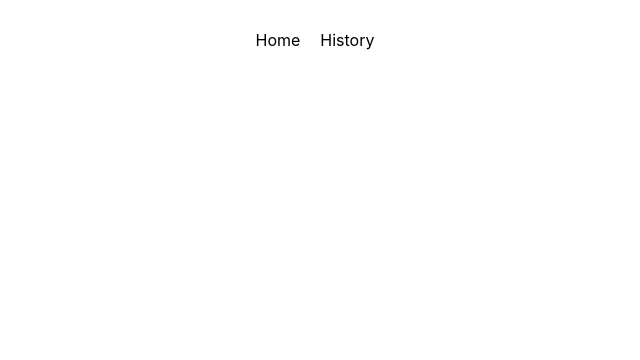
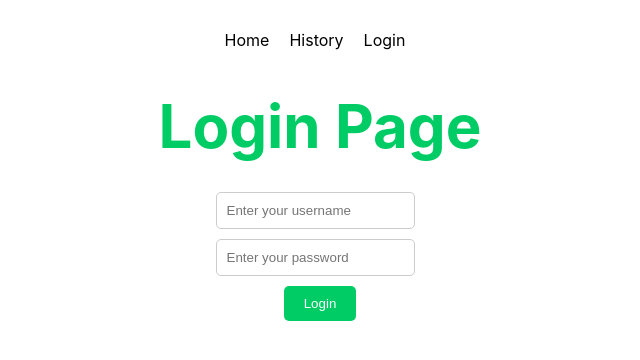
Before and after one commit to Tanapon65030/local_website_Short_URL-, a React (Create React App) app: page /login in a window 1280 px wide. Before the commit this address had no page. Shown: the top 360 px of the page, without its empty margins (320-960 px from the left). Built offline with nearby package versions, Linux system fonts and the light colour scheme.

Commit message:
add login
add login

```diff
--- a/package.json
+++ b/package.json
@@ -7,6 +7,7 @@
     "@testing-library/react": "^13.4.0",
     "@testing-library/user-event": "^13.5.0",
     "axios": "^1.6.8",
+    "qrcode": "^1.5.3",
     "qrcode.react": "^3.1.0",
     "react": "^18.2.0",
     "react-dom": "^18.2.0",
@@ -38,5 +39,4 @@
       "last 1 safari version"
     ]
   }
-
 }
--- a/src/App.css
+++ b/src/App.css
@@ -28,7 +28,7 @@ nav ul li a:hover {
   flex-direction: column;
   align-items: center;
   justify-content: center;
-  min-height: 30vh;
+  min-height: 20vh;
   padding: 10px;
 }
 
@@ -181,3 +181,44 @@ nav ul li a:hover {
 .close-qr-button:hover {
   background-color: gray; /* Darker on hover */
 }
+
+.url_History {
+  display: flex;
+  flex-direction: column;
+  align-items: center;
+  margin: 20px;
+}
+
+.url_History_div{
+  background: #f0f0f0;
+  margin: 10px;
+  padding: 20px;
+  border-radius: 8px;
+  width: 100%;
+  max-width: 600px;
+  display: flex;
+  justify-content: space-between;
+  align-items: center;
+}
+
+.url_History_div2{
+  display: flex;
+  flex-direction: column;
+  align-items: center;
+  gap: 10px;
+}
+
+.login-container {
+  display: flex;
+  justify-content: center; /* จัดให้อยู่กึ่งกลางตามแนวนอน */
+  align-items: center; /* จัดให้อยู่กึ่งกลางตามแนวดิ่ง */
+  height: 100vh; /* ให้สูงเท่ากับความสูงของหน้าจอ */
+}
+
+/* เพิ่มการจัดระยะห่างรอบขอบ */
+.login-container > div {
+  padding: 20px;
+  border: 1px solid #ccc;
+  border-radius: 5px;
+  background-color: #f9f9f9;
+}
--- a/src/App.js
+++ b/src/App.js
@@ -2,6 +2,7 @@ import React from 'react';
 import { BrowserRouter as Router, Routes, Route, Link } from 'react-router-dom';
 import UrlForm from './components/UrlForm';
 import UrlHistory from './components/UrlHistory';
+import Login from './components/Login';
 import './App.css';
 
 function App() {
@@ -16,12 +17,16 @@ function App() {
                         <li>
                             <Link to="/history">History</Link>
                         </li>
+                        <li>
+                            <Link to="/login">Login</Link>
+                        </li>
                     </ul>
                 </nav>
 
                 <Routes>
                     <Route path="/" element={<UrlForm />} />
                     <Route path="/history" element={<UrlHistory />} />
+                    <Route path="/login" element={<Login />} />
                 </Routes>
             </div>
         </Router>
--- /dev/null
+++ b/src/components/Login.js
@@ -0,0 +1,70 @@
+import React, { useState, useEffect } from 'react';
+import '../App.css';
+
+const Login = () => {
+  const [username, setUsername] = useState('');
+  const [password, setPassword] = useState('');
+  const [isLoggedIn, setIsLoggedIn] = useState(false);
+
+  useEffect(() => {
+    const storedIsLoggedIn = localStorage.getItem('isLoggedIn') === 'true';
+    setIsLoggedIn(storedIsLoggedIn);
+  }, []);
+
+  const handleLogin = () => {
+    if (username === 'admin' && password === 'admin') {
+      console.log('Login successful');
+      setIsLoggedIn(true);
+      localStorage.setItem('isLoggedIn', 'true');
+    } else {
+      console.log('Invalid username or password');
+    }
+  };
+
+  const handleLogout = () => {
+    setIsLoggedIn(false);
+    setUsername('');
+    setPassword('');
+    localStorage.setItem('isLoggedIn', 'false');
+  };
+
+  return (
+    <div>
+      {isLoggedIn ? (
+        <div className="url-form-title-container">
+            <h1 className="url-form-title">Welcome</h1>
+            <div style={{ marginTop: '20px' }}>
+                <button onClick={handleLogout} className="url-submit-button">Logout</button>
+            </div>
+        </div>
+      ) : (
+        <div className="url-form-title-container">
+          <h1 className="url-form-title">Login Page</h1>
+          <div style={{ marginTop: '30px' }}>
+            <input
+              type="text"
+              placeholder="Enter your username"
+              value={username}
+              onChange={(e) => setUsername(e.target.value)}
+              className="url-input"
+            />
+          </div>
+          <div style={{ marginTop: '10px' }}>
+            <input
+              type="password"
+              placeholder="Enter your password"
+              value={password}
+              onChange={(e) => setPassword(e.target.value)}
+              className="url-input"
+            />
+          </div >
+          <div style={{ marginTop: '10px' }}>
+            <button onClick={handleLogin} className="url-submit-button">Login</button>
+          </div>
+        </div>
+      )}
+    </div>
+  );
+}
+
+export default Login;
--- a/src/components/UrlHistory.js
+++ b/src/components/UrlHistory.js
@@ -1,10 +1,12 @@
 import React, { useEffect, useState, useCallback } from 'react';
 import QRCode from 'qrcode.react';
+import '../App.css';
 
 function UrlHistory() {
     const [urls, setUrls] = useState([]);
     const [isQrModalOpen, setQrModalOpen] = useState(false);
     const [currentQrUrl, setCurrentQrUrl] = useState('');
+    const [isLoggedIn, setIsLoggedIn] = useState(false); // เพิ่มสถานะการเข้าสู่ระบบ
     const defaultProxy = "https://boom-short-url.onrender.com";
 
     const fetchUrls = useCallback(() => {
@@ -16,6 +18,8 @@ function UrlHistory() {
 
     useEffect(() => {
         fetchUrls();
+        const storedIsLoggedIn = localStorage.getItem('isLoggedIn') === 'true'; // ตรวจสอบสถานะการเข้าสู่ระบบจาก Local Storage
+        setIsLoggedIn(storedIsLoggedIn); // กำหนดค่าให้กับตัวแปร state
     }, [fetchUrls]);
 
     const deleteUrl = (id) => {
@@ -34,19 +38,19 @@ function UrlHistory() {
     };
 
     return (
-        <div style={{ display: 'flex', flexDirection: 'column', alignItems: 'center', margin: '20px' }}>
+        <div className="url_History">
             <h1 className="url-form-title">URL History</h1>
             <ul style={{ listStyle: 'none', padding: 0 }}>
                 {urls.map(url => (
-                    <li key={url._id} style={{ background: '#f0f0f0', margin: '10px', padding: '20px', borderRadius: '8px', width: '100%', maxWidth: '600px', display: 'flex', justifyContent: 'space-between', alignItems: 'center' }}>
+                    <li key={url._id} className="url_History_div">
                         <div style={{ wordBreak: 'break-all', flex: 1, marginRight: '30px' }}>
                             <div><strong>Short URL:</strong> <a href={`${defaultProxy}/${url.short}`} target="_blank" rel="noopener noreferrer">{`${defaultProxy}/${url.short}`}</a></div>
                             <div><strong>Full URL:</strong> <a href={url.full} target="_blank" rel="noopener noreferrer">{url.full}</a></div>
                             <div><strong>Clicks:</strong> {url.clicks}</div>
                         </div>
-                        <div style={{ display: 'flex', flexDirection: 'column', alignItems: 'center', gap: '10px' }}>
+                        <div className="url_History_div2">
                             <button onClick={() => openQrModal(`${defaultProxy}/${url.short}`)} className="delete-button">Generate QR</button>
-                            <button onClick={() => deleteUrl(url._id)} className="delete-button">Delete URL</button>
+                            {isLoggedIn && <button onClick={() => deleteUrl(url._id)} className="delete-button">Delete URL</button>} {/* แสดงปุ่ม Delete URL เมื่อเข้าสู่ระบบ */}
                         </div>
                     </li>
                 ))}
```
Also changed, not shown: 1 other file (tests, documents, lock files or other folders).
